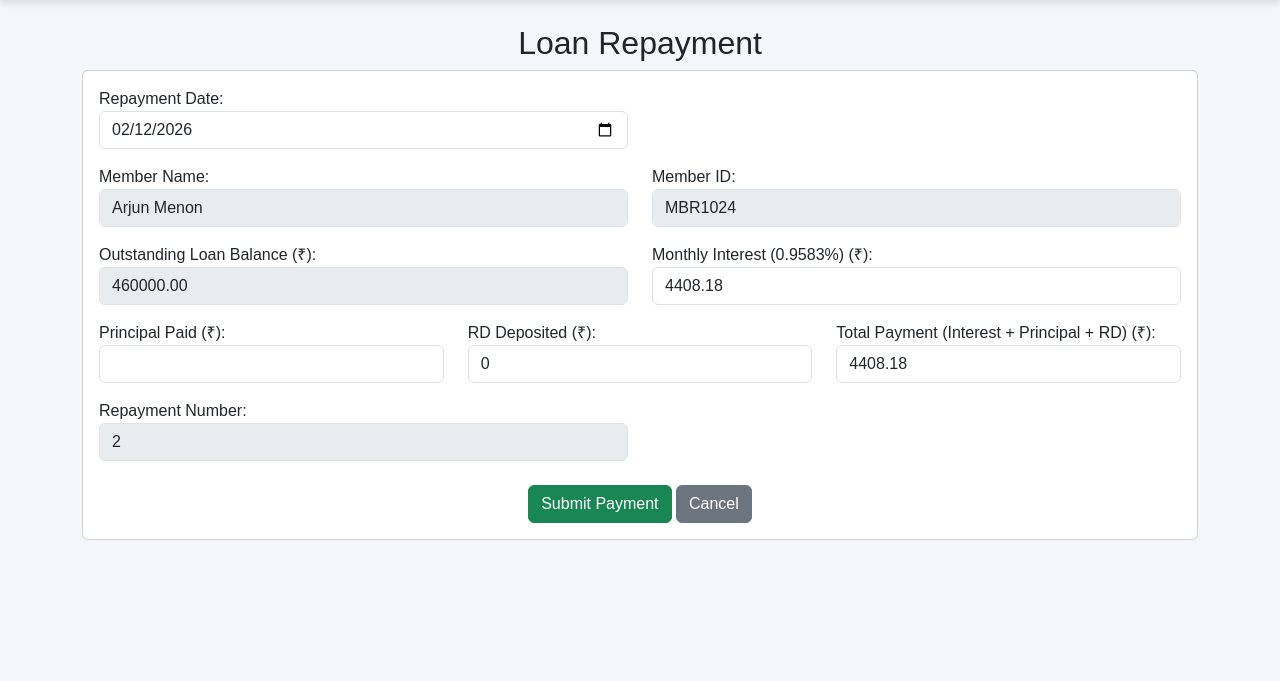
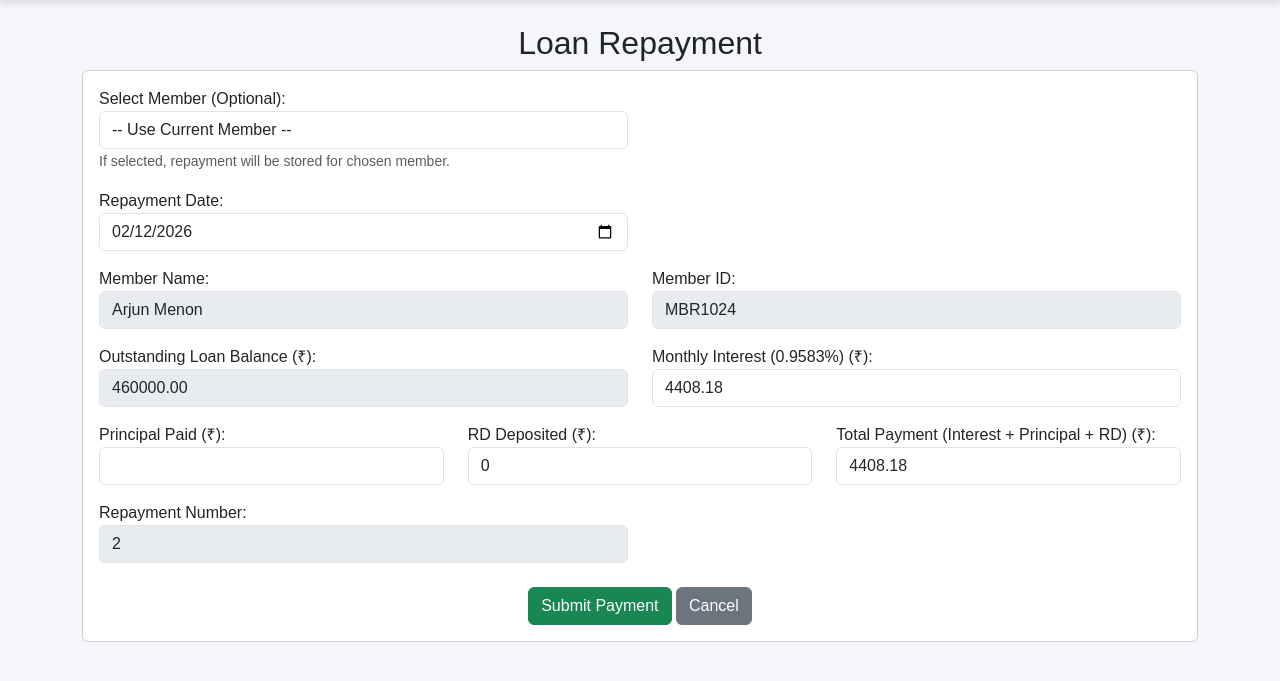
Before and after one commit to Deveshvarmakn4020/money.co, a Django app: page /loan-repayment/16/ in a window 1280 px wide. Shown: the part 70-751 px from the top of the page. Run offline with Django 3.2, Linux system fonts and the light colour scheme; data comes from the database, SQL or seed files in the repository; both versions use the stored data as it was after the commit.

Commit message:
Updated files

```diff
--- a/moneyapp/templates/loan_repayment.html
+++ b/moneyapp/templates/loan_repayment.html
@@ -22,8 +22,26 @@
             <form method="POST" id="repaymentForm">
                 {% csrf_token %}
 
+                <!-- ✅ NEW: Member Selection Dropdown -->
+                <div class="row">
+                    <div class="col-md-6">
+                        <label>Select Member (Optional):</label>
+                        <select name="selected_member" class="form-control">
+                            <option value="">-- Use Current Member --</option>
+                            {% for m in all_members %}
+                                <option value="{{ m.id }}">
+                                    {{ m.name }} ({{ m.member_id }})
+                                </option>
+                            {% endfor %}
+                        </select>
+                        <small class="text-muted">
+                            If selected, repayment will be stored for chosen member.
+                        </small>
+                    </div>
+                </div>
+
                 <!-- Repayment Date -->
-                <div class="row">
+                <div class="row mt-3">
                     <div class="col-md-6">
                         <label>Repayment Date:</label>
                         <input type="date" name="repayment_date"
--- a/moneyapp/views.py
+++ b/moneyapp/views.py
@@ -83,23 +83,33 @@ def detail_members(request, member_id):
     })
 
 
-# ✅ Loan Repayment (RD added, loan untouched)
+# ✅ UPDATED Loan Repayment (Dropdown logic added)
 def loan_repayment(request, member_id):
-    member = get_object_or_404(Member, id=member_id)
+
+    # Default member (page opened for this member)
+    default_member = get_object_or_404(Member, id=member_id)
 
     if request.method == 'POST':
         try:
+            # 🔥 NEW: Check dropdown selection
+            selected_member_id = request.POST.get('selected_member')
+
+            if selected_member_id:
+                member = get_object_or_404(Member, id=selected_member_id)
+            else:
+                member = default_member
+
             repayment_date = request.POST.get('repayment_date')
             principal_paid = Decimal(request.POST.get('principal_paid', 0))
             rd_amount = Decimal(request.POST.get('rd_amount', 0))
 
             if principal_paid <= 0:
                 messages.error(request, "Principal amount must be greater than 0.")
-                return redirect('loan_repayment', member_id=member_id)
+                return redirect('loan_repayment', member_id=default_member.id)
 
             if principal_paid > member.max_loan_amount:
                 messages.error(request, "Principal amount cannot exceed outstanding balance.")
-                return redirect('loan_repayment', member_id=member_id)
+                return redirect('loan_repayment', member_id=default_member.id)
 
             interest_paid = round(member.max_loan_amount * Decimal('0.009583'), 2)
             total_payment = interest_paid + principal_paid + rd_amount
@@ -125,20 +135,27 @@ def loan_repayment(request, member_id):
                 member.save()
 
             messages.success(request, "Repayment recorded successfully!")
-            return redirect('detail_members', member_id=member_id)
+
+            # 🔥 Redirect to correct member detail
+            return redirect('repayment_details', member_id=member.id)
 
         except Exception as e:
             messages.error(request, str(e))
-            return redirect('loan_repayment', member_id=member_id)
+            return redirect('loan_repayment', member_id=default_member.id)
 
-    interest_amount = round(member.max_loan_amount * Decimal('0.009583'), 2)
-    repayment_count = LoanRepayment.objects.filter(member=member).count()
+    # GET request logic (unchanged but cleaned)
+    interest_amount = round(default_member.max_loan_amount * Decimal('0.009583'), 2)
+    repayment_count = LoanRepayment.objects.filter(member=default_member).count()
     repayment_number = repayment_count + 1
 
+    # 🔥 NEW: send all members with loan for dropdown
+    all_members = Member.objects.filter(has_loan=True)
+
     return render(request, 'loan_repayment.html', {
-        'member': member,
+        'member': default_member,
         'interest_amount': interest_amount,
-        'repayment_number': repayment_number
+        'repayment_number': repayment_number,
+        'all_members': all_members
     })
 
 
@@ -163,7 +180,6 @@ def repayments(request):
     return render(request, 'repayment_loanee_list.html', {'loanees': loanees})
 
 
-# ✅ FIXED: RD summary added here
 def repayment_details(request, member_id):
     member = get_object_or_404(Member, id=member_id)
     repayments = LoanRepayment.objects.filter(member=member).order_by('repayment_number')
```
Also changed, not shown: db.sqlite3.
